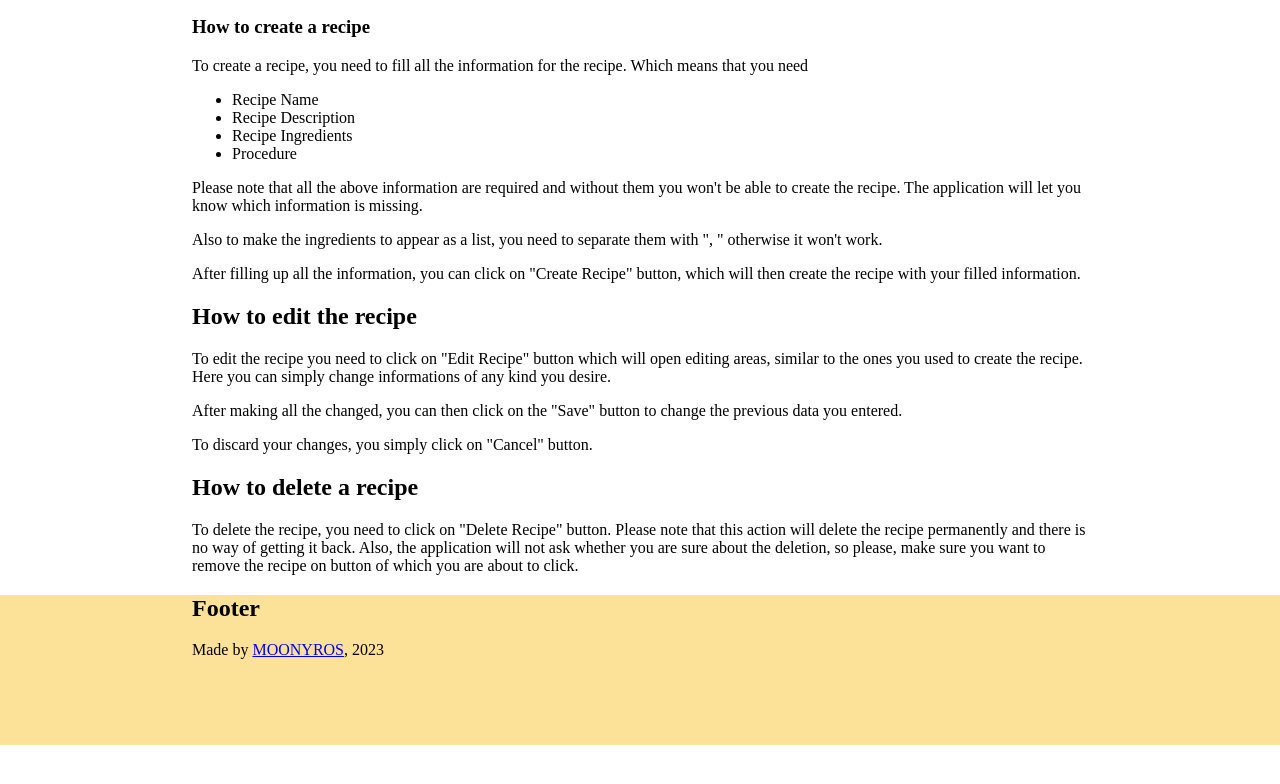
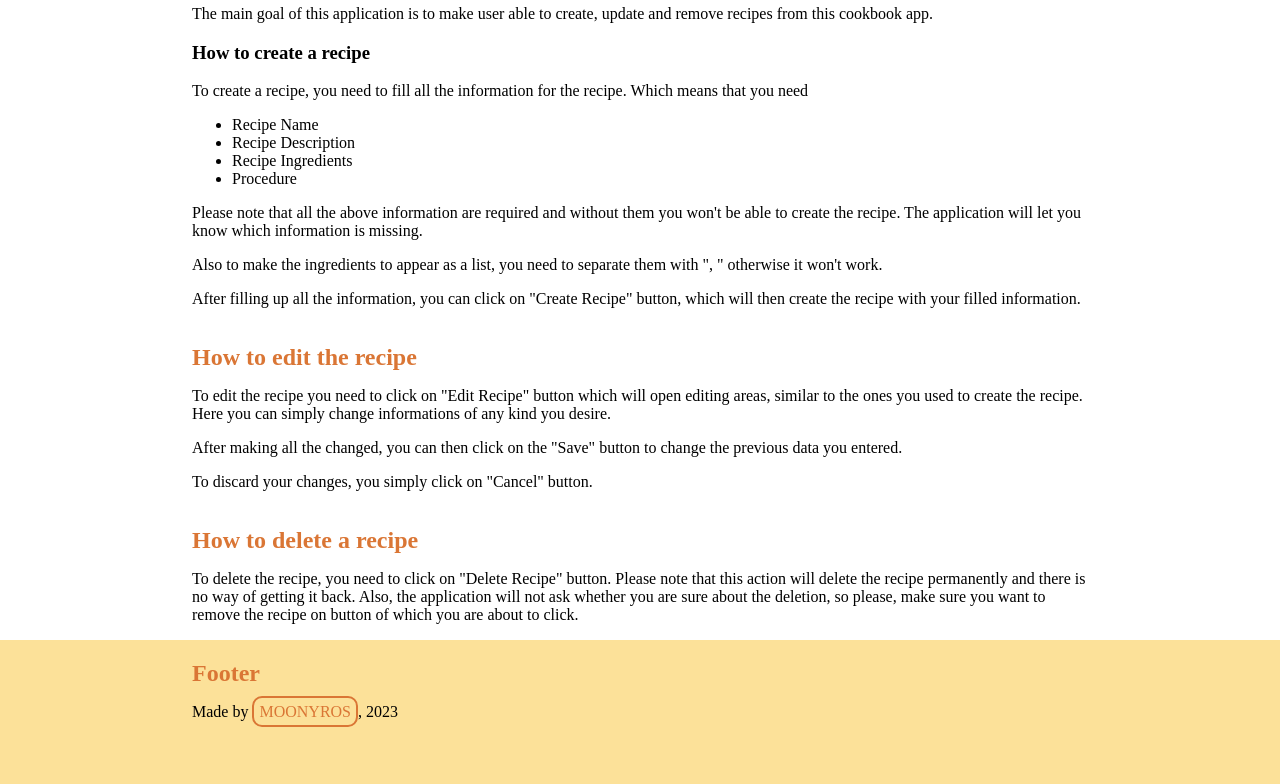
Before and after one commit to MOONYROS/js-react-cookbook, a React (Vite) app: page /documentation in a window 1280 px wide. Shown: the part 400-1184 px from the top of the page. Before the commit the page ends 1145 px from the top, so only its background shows below. Built offline with nearby package versions, Linux system fonts and the light colour scheme.

Commit message:
class removal + footer style

```diff
--- a/src/components/Header.jsx
+++ b/src/components/Header.jsx
@@ -5,7 +5,7 @@ export default function Header() {
     return (
         <div className="coloredBackground">
             <div className="container">
-                <h1 id="headerHeading">React cookbook 🍝 in Javascript 🟨</h1>
+                <h1>React cookbook 🍝 in Javascript 🟨</h1>
                 <nav>
                     <ul className="something">
                         <li className="menuElement">
--- a/src/style.css
+++ b/src/style.css
@@ -19,13 +19,20 @@ COLORS FOR SAVING
     height: 150px;
 }
 
-/******* HEADER *******/
-#headerHeading {
+h1 {
     margin: 0px;
     padding-top: 20px;
     padding-bottom: 20px;
     color: #da7635;
 }
+
+h2 {
+    margin: 0px;
+    padding-top: 20px;
+    color: #da7635;
+}
+
+/******* HEADER *******/
 
 .menuElement {
     display: inline-block;
@@ -51,3 +58,19 @@ COLORS FOR SAVING
 }
 
 /******* FOOTER *******/
+#footer a {
+    text-decoration: none;
+    color: inherit;
+    padding: 5px;
+    border-radius: 10px;
+    border: 2px solid #da7635;
+    color: #da7635;
+    transition-duration: 0.2s;
+}
+
+#footer a:hover {
+    border: 2px solid #fce199;
+    background-color: #febd4d;
+    color: #da7635;
+    transition-duration: 0.2s;
+}
```
